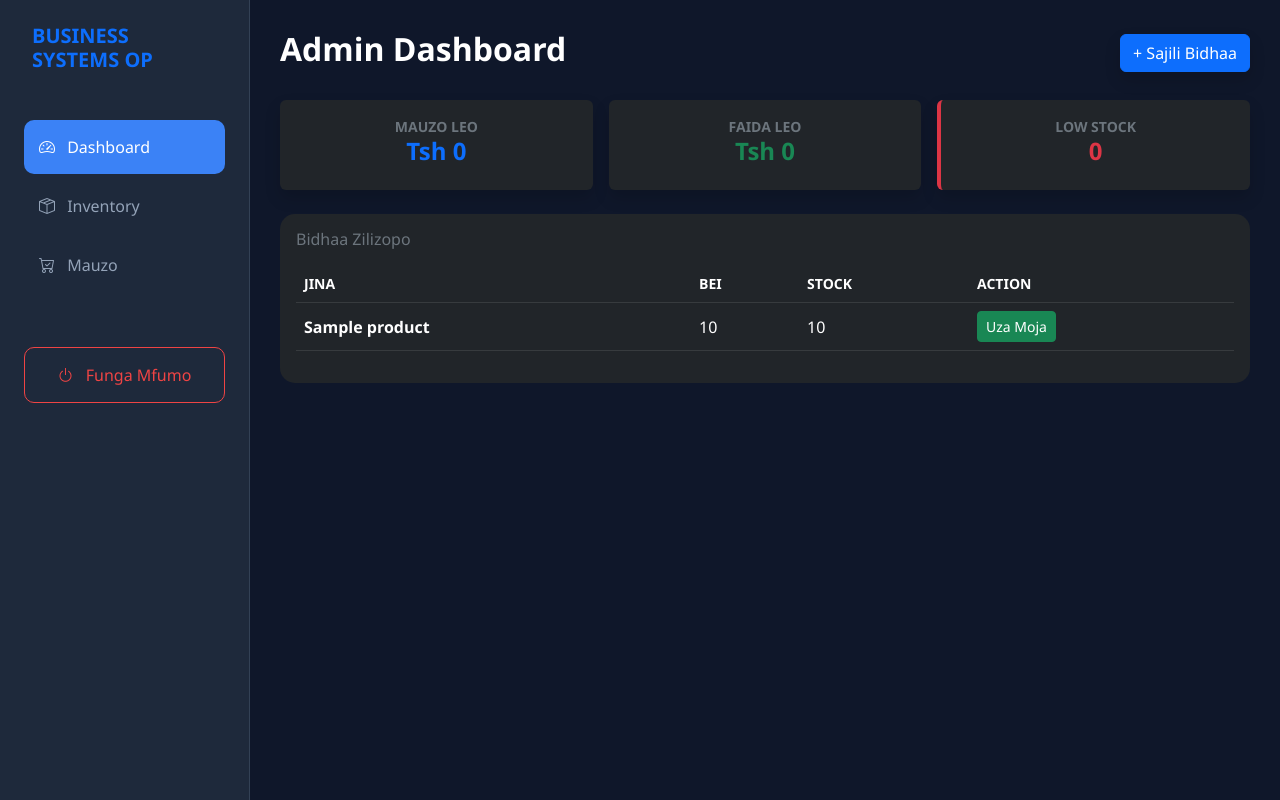
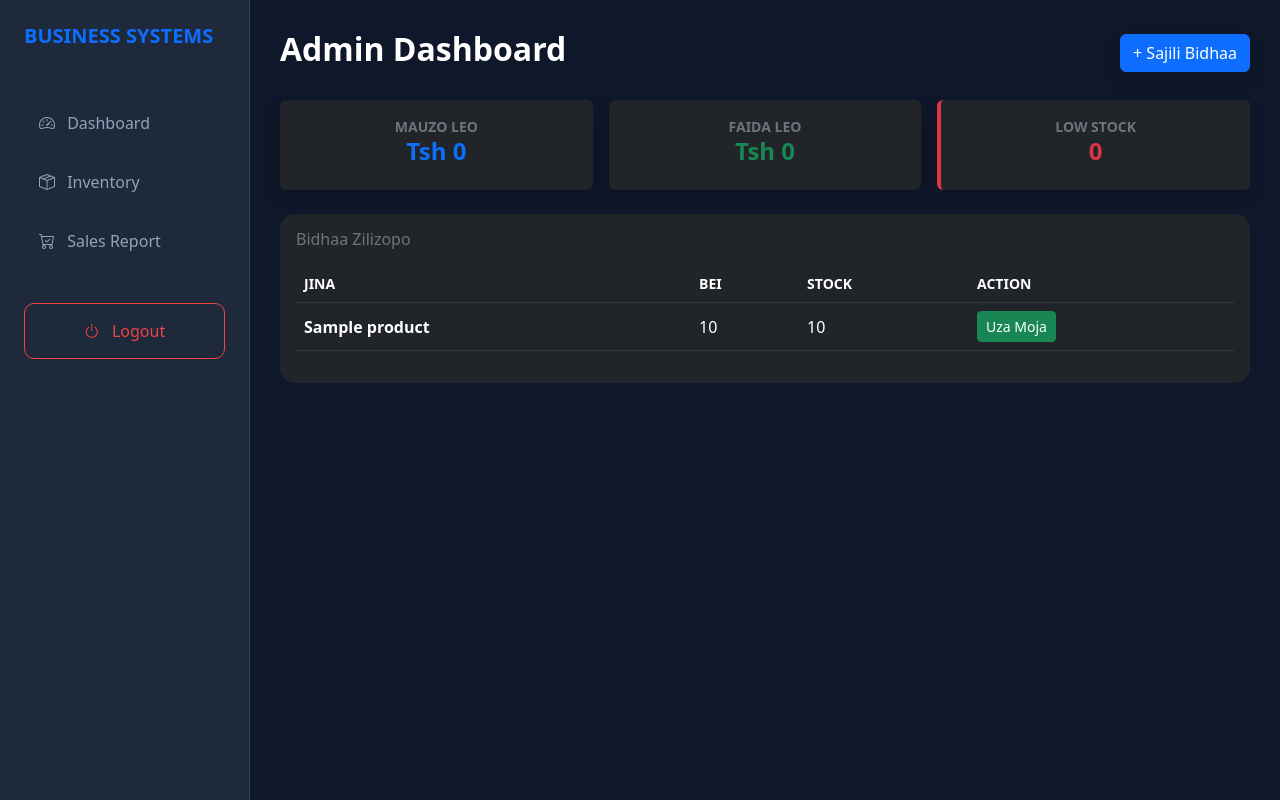
Before and after one commit to benmass1/Business_Systems_Op, a Flask app: page / in a window 1280 px wide. Run offline with Flask 3, Linux system fonts and the light colour scheme; the visitor is signed in with stand-in values (Sample User, id 1); tables that the repository leaves empty hold one stand-in row (values such as "Sample post").

Commit message:
Update layout.html

```diff
--- a/templates/layout.html
+++ b/templates/layout.html
@@ -7,47 +7,29 @@
     <link href="https://cdn.jsdelivr.net/npm/bootstrap@5.3.0/dist/css/bootstrap.min.css" rel="stylesheet">
     <link rel="stylesheet" href="https://cdn.jsdelivr.net/npm/bootstrap-icons@1.11.1/font/bootstrap-icons.css">
     <style>
-        body { background-color: #0f172a; color: white; font-family: 'Segoe UI', sans-serif; }
+        body { background-color: #0f172a; color: white; }
         .sidebar { background: #1e293b; min-height: 100vh; border-right: 1px solid #334155; position: fixed; width: 250px; }
-        .nav-link { color: #94a3b8; padding: 15px; border-radius: 10px; margin-bottom: 5px; transition: 0.3s; }
-        .nav-link:hover { background: #334155; color: white; }
-        .active-link { background: #3b82f6 !important; color: white !important; }
+        .nav-link { color: #94a3b8; padding: 15px; border-radius: 10px; margin-bottom: 5px; }
+        .nav-link:hover, .active-link { background: #3b82f6; color: white; }
         .main-content { margin-left: 250px; padding: 30px; width: calc(100% - 250px); }
-        .logout-link { color: #ef4444 !important; margin-top: 50px; border: 1px solid #ef4444; text-align: center; }
-        .logout-link:hover { background: #ef4444 !important; color: white !important; }
-
-        @media (max-width: 768px) {
-            .sidebar { width: 100%; min-height: auto; position: relative; }
-            .main-content { margin-left: 0; width: 100%; }
-        }
+        .logout-link { color: #ef4444 !important; border: 1px solid #ef4444; margin-top: 30px; text-align: center; }
+        @media (max-width: 768px) { .sidebar { width: 100%; min-height: auto; position: relative; } .main-content { margin-left: 0; width: 100%; } }
     </style>
 </head>
 <body>
-    <div class="container-fluid p-0">
-        <div class="d-flex flex-column flex-md-row">
     <div class="sidebar p-4">
-                <h5 class="text-primary fw-bold mb-5 px-2">BUSINESS SYSTEMS OP</h5>
+        <h5 class="text-primary fw-bold mb-5">BUSINESS SYSTEMS</h5>
         <nav class="nav flex-column">
-                    <a class="nav-link {% if request.path == '/' %}active-link{% endif %}" href="/">
-                        <i class="bi bi-speedometer2 me-2"></i> Dashboard
-                    </a>
-                    <a class="nav-link {% if request.path == '/inventory' %}active-link{% endif %}" href="/inventory">
-                        <i class="bi bi-box-seam me-2"></i> Inventory
-                    </a>
-                    <a class="nav-link" href="#">
-                        <i class="bi bi-cart-check me-2"></i> Mauzo
-                    </a>
-
-                    <a class="nav-link logout-link" href="/logout">
-                        <i class="bi bi-power me-2"></i> Funga Mfumo
-                    </a>
+            <a class="nav-link" href="/"><i class="bi bi-speedometer2 me-2"></i> Dashboard</a>
+            <a class="nav-link" href="/inventory"><i class="bi bi-box-seam me-2"></i> Inventory</a>
+            {% if session.get('role') == 'admin' %}
+            <a class="nav-link" href="/sales"><i class="bi bi-cart-check me-2"></i> Sales Report</a>
+            {% endif %}
+            <a class="nav-link logout-link" href="/logout"><i class="bi bi-power me-2"></i> Logout</a>
         </nav>
     </div>
-
     <div class="main-content">
         {% block content %}{% endblock %}
-            </div>
-        </div>
     </div>
     <script src="https://cdn.jsdelivr.net/npm/bootstrap@5.3.0/dist/js/bootstrap.bundle.min.js"></script>
 </body>
```
Lines whose indentation alone changed are shown as unchanged.
